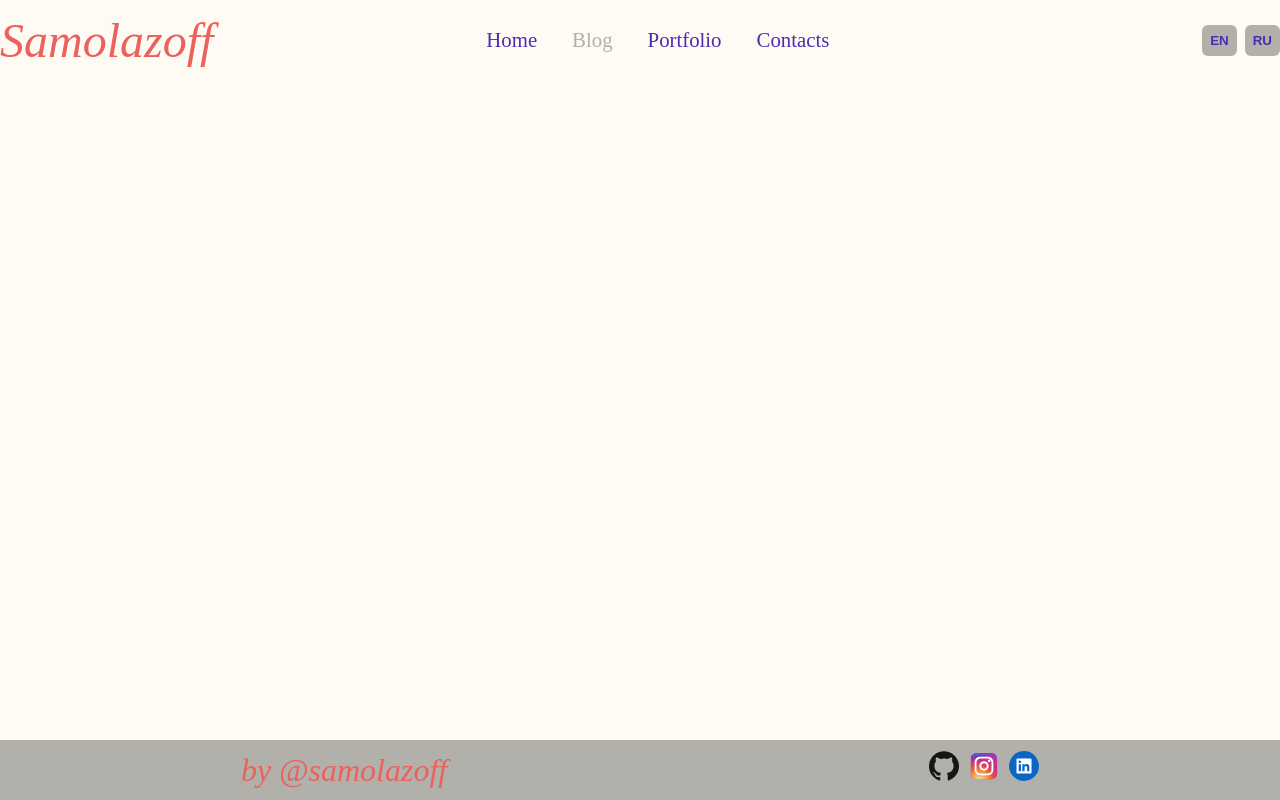
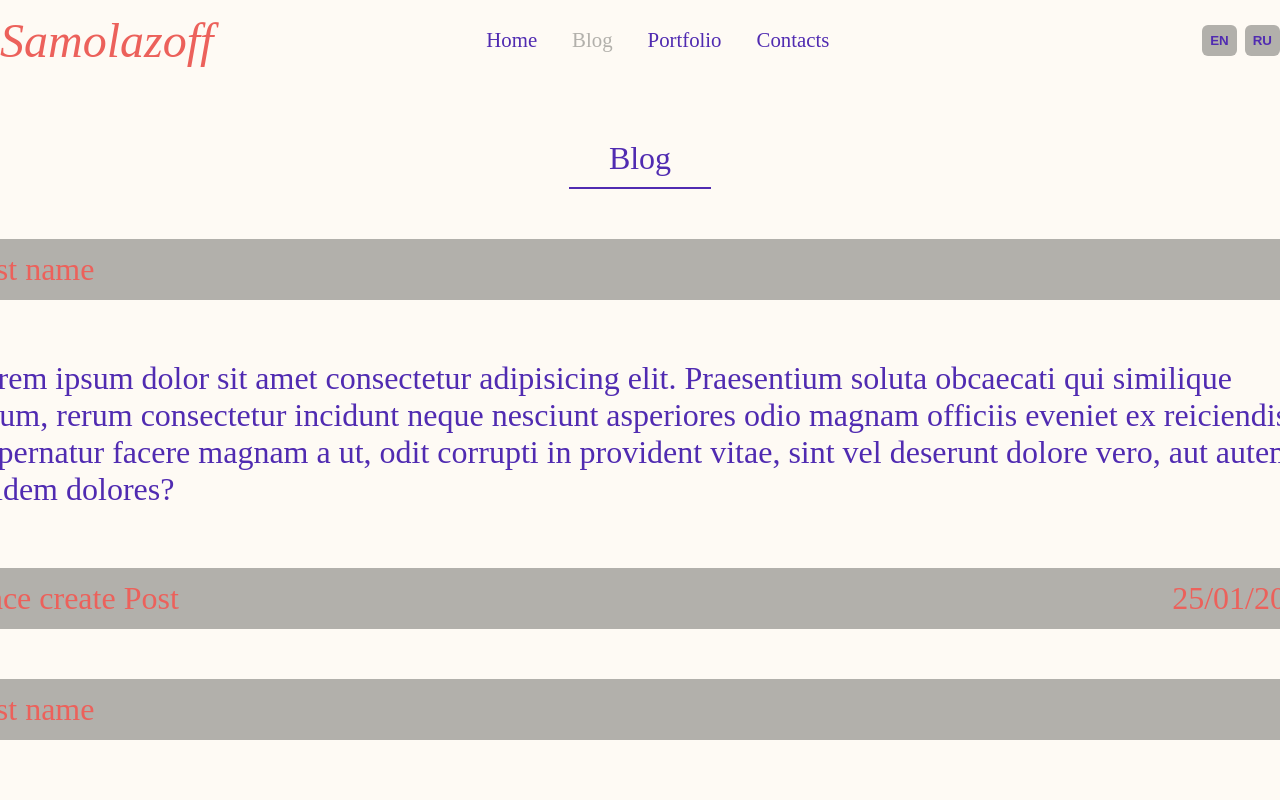
Before and after one commit to samolazoff/Portfolio, a React (Create React App) app: page /blog in a window 1280 px wide. Shown: the top 800 px of the page. Built offline with nearby package versions, Linux system fonts and the light colour scheme.

Commit message:
Add block Post for Blog

```diff
--- a/src/pages/Blog/Blog.jsx
+++ b/src/pages/Blog/Blog.jsx
@@ -1,9 +1,29 @@
 import './Blog.scss';
+
+function Post () {
+    return(
+        <aside className="blog-post">
+            <header className="blog-post__header">
+                <span>Post name</span>
+            </header>
+            <main className="blog-post__main">
+                <p>Lorem ipsum dolor sit amet consectetur adipisicing elit. Praesentium soluta obcaecati qui similique ipsum, rerum consectetur incidunt neque nesciunt asperiores odio magnam officiis eveniet ex reiciendis! Aspernatur facere magnam a ut, odit corrupti in provident vitae, sint vel deserunt dolore vero, aut autem quidem dolores?</p>
+            </main>
+            <footer className="blog-post__footer">
+                    <span>Place create Post</span>
+                    <span>25/01/2025</span>
+            </footer>
+
+        </aside>
+    )
+};
 
 function Blog () {
     return(
         <section className="page-blog container container_page">
-
+            <h2 className="title-block">Blog</h2>
+            <Post></Post>
+            <Post></Post>
         </section>
     )
 };
--- a/src/pages/Blog/Blog.scss
+++ b/src/pages/Blog/Blog.scss
@@ -0,0 +1,48 @@
+@import '../../styles/Variables.scss';
+
+
+.page-blog{
+    display: flex;
+    flex-direction: column;
+    justify-content: center;
+    align-items: center;
+}
+
+.blog-post{
+    display: flex;
+    flex-direction: column;
+    justify-content: flex-start;
+    align-items: flex-start;
+    margin-top: 50px;
+    font-size: 2rem;
+    &__header{
+        width: 100%;
+        padding: 10px 20px;
+        border: 2px solid map-get($txt-colors, "secondary");
+        border-radius: 25px 25px 0 0;
+        background-color: map-get($bgc-colors, "secondary");;
+        color: map-get($txt-colors, "important");
+
+    }
+    &__main{
+        width: 100%;
+        padding: 10px 20px;
+        border-left: 2px solid map-get($txt-colors, "primery");
+        border-right: 2px solid map-get($txt-colors, "primery");
+        color: map-get($txt-colors, "primery");
+        p{
+            padding: 50px 0;
+        }
+    }
+    &__footer{
+        display: flex;
+        justify-content: space-between;
+        align-items: center;
+        width: 100%;
+        padding: 10px 20px;
+        border: 2px solid map-get($txt-colors, "secondary");
+        border-radius: 0 0 25px 25px;
+        background-color: map-get($bgc-colors, "secondary");;
+        color: map-get($txt-colors, "important");
+    }
+}
```
